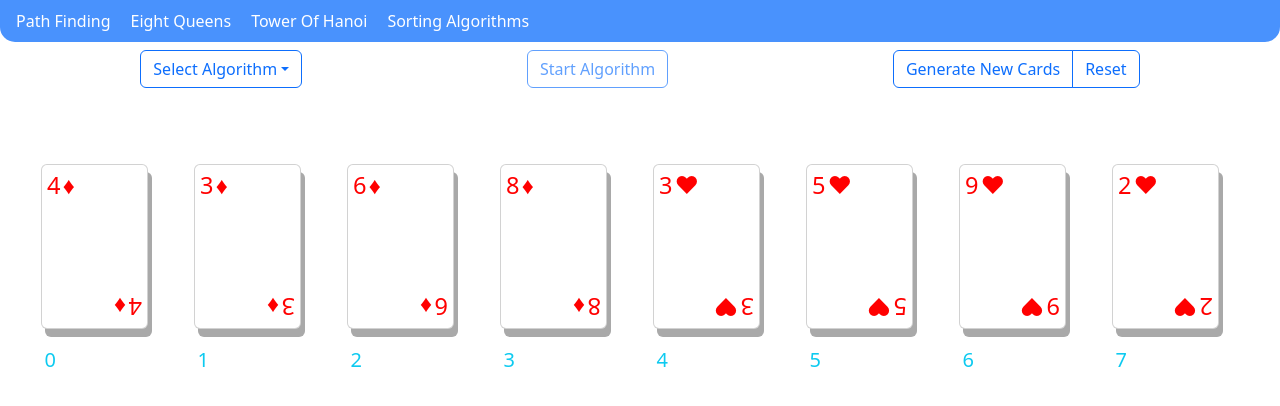
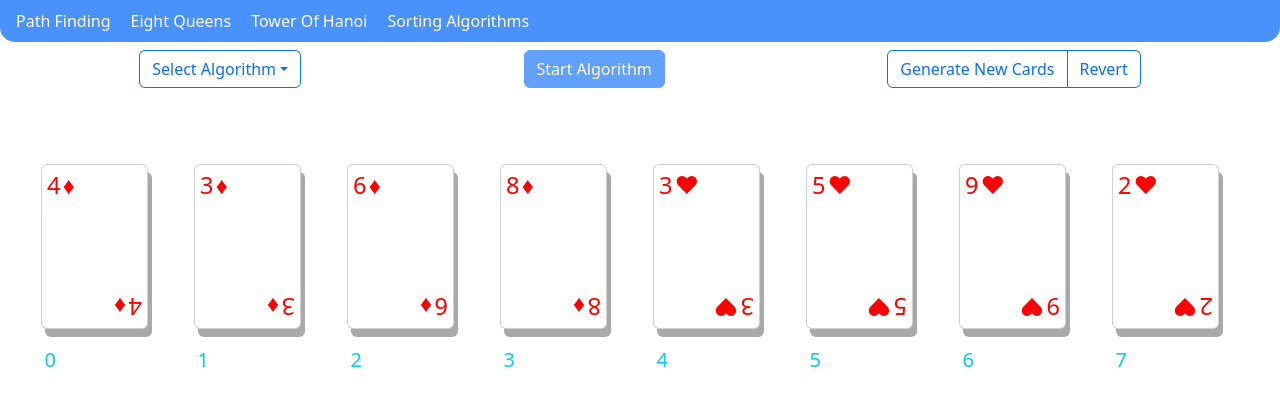
Before and after one commit to IvayloNikolov36/AlgorithmVisualiser, a React (Create React App) app in the folder algorithm-visualizer/: page /sorting in a window 1280 px wide. Shown: the top 406 px of the page. Built offline with nearby package versions, Linux system fonts and the light colour scheme.

Commit message:
buttons changes

```diff
--- a/algorithm-visualizer/src/components/SortingAlgorithms.jsx
+++ b/algorithm-visualizer/src/components/SortingAlgorithms.jsx
@@ -78,7 +78,7 @@ export function SortingAlgorithms() {
         await setTimeOutAfter(WaitInSeconds);
     }
 
-    const reset = () => {
+    const revert = () => {
         setCards(cloneDeep(unsortedCards));
     }
 
@@ -171,7 +171,7 @@ export function SortingAlgorithms() {
                 </DropdownButton>
                 <Button
                     onClick={startAlgorithm}
-                    variant="outline-primary"
+                    variant="primary"
                     disabled={isSorting || selectedSortAlgorithm === null}
                 > Start Algorithm
                 </Button>
@@ -183,10 +183,10 @@ export function SortingAlgorithms() {
                     > Generate New Cards
                     </Button>
                     <Button
-                        onClick={reset}
+                        onClick={revert}
                         variant="outline-primary"
                         disabled={isSorting}
-                    > Reset
+                    > Revert
                     </Button>
                 </ButtonGroup>
             </div>
```
